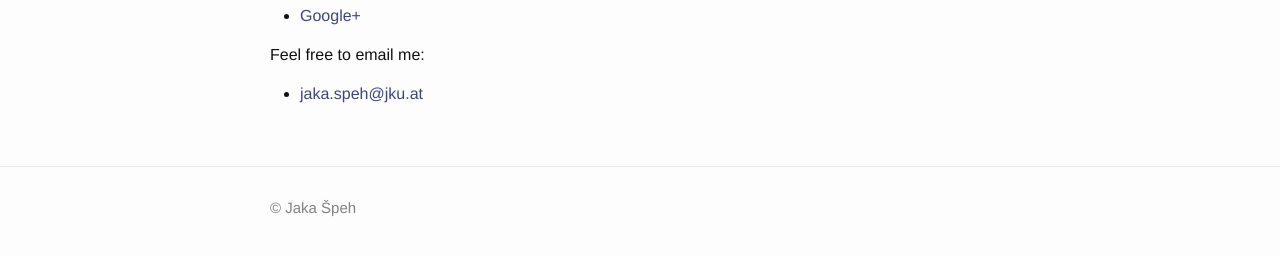
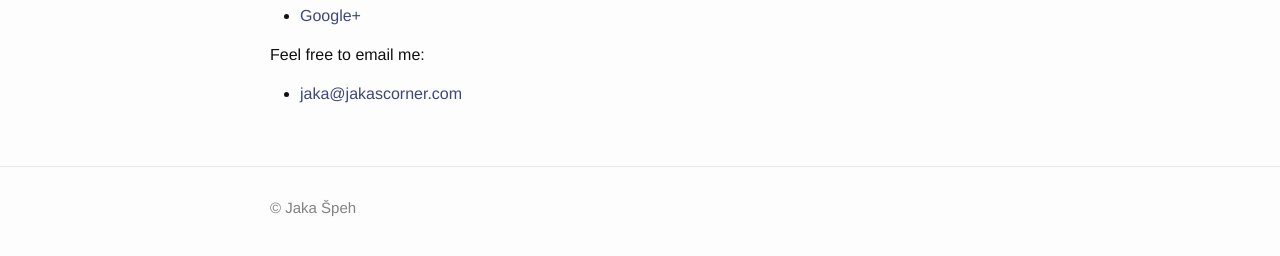
Before and after one commit to jakaspeh/jakaspeh.github.io, a Jekyll site: the page built from index.md, in a window 1280 px wide. Shown: the part 377-633 px from the top of the page. Built offline with Jekyll 4.4.1, drawn with Linux system fonts in a browser that asks for light colours; some of the changed lines change nothing that is shown.

Commit message:
changed email address...

```diff
--- a/index.md
+++ b/index.md
@@ -21,6 +21,5 @@ Follow me on:
 
 Feel free to email me:
 
-* <a href="mail&#116;&#111;&#58;&#106;&#97;&#107;&#97;&#46;&#115;&#112;&#101;&#104;&#64;&#106;&#107;&#117;&#46;&#97;&#116;">
-	  &#106;&#97;&#107;&#97;&#46;&#115;&#112;&#101;&#104;&#64;&#106;&#107;&#117;&#46;&#97;&#116;
-	  </a>
+* <a href="mail&#116;&#111;&#58;&#106;&#97;&#107;&#97;&#64;&#106;&#97;&#107;&#97;&#115;&#99;&#111;&#114;&#110;&#101;&#114;&#46;&#99;&#111;&#109;">
+	  &#106;&#97;&#107;&#97;&#64;&#106;&#97;&#107;&#97;&#115;&#99;&#111;&#114;&#110;&#101;&#114;&#46;&#99;&#111;&#109;</a>
```
